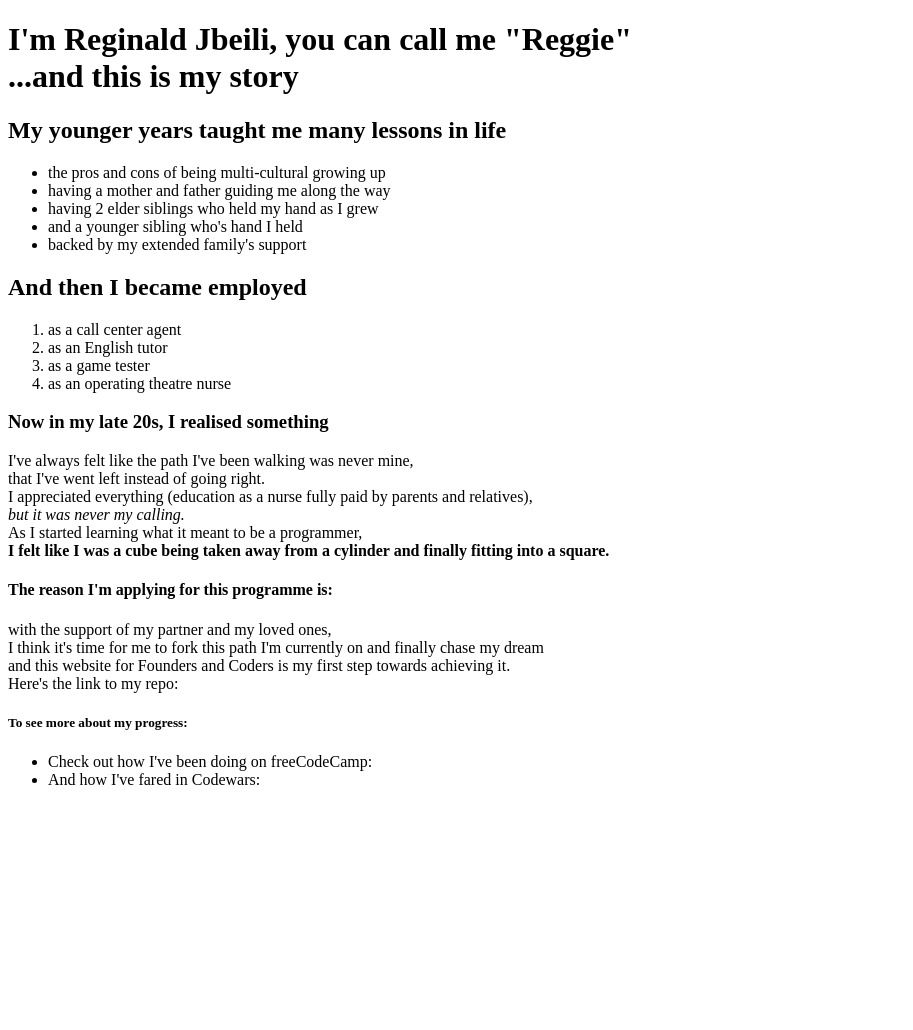
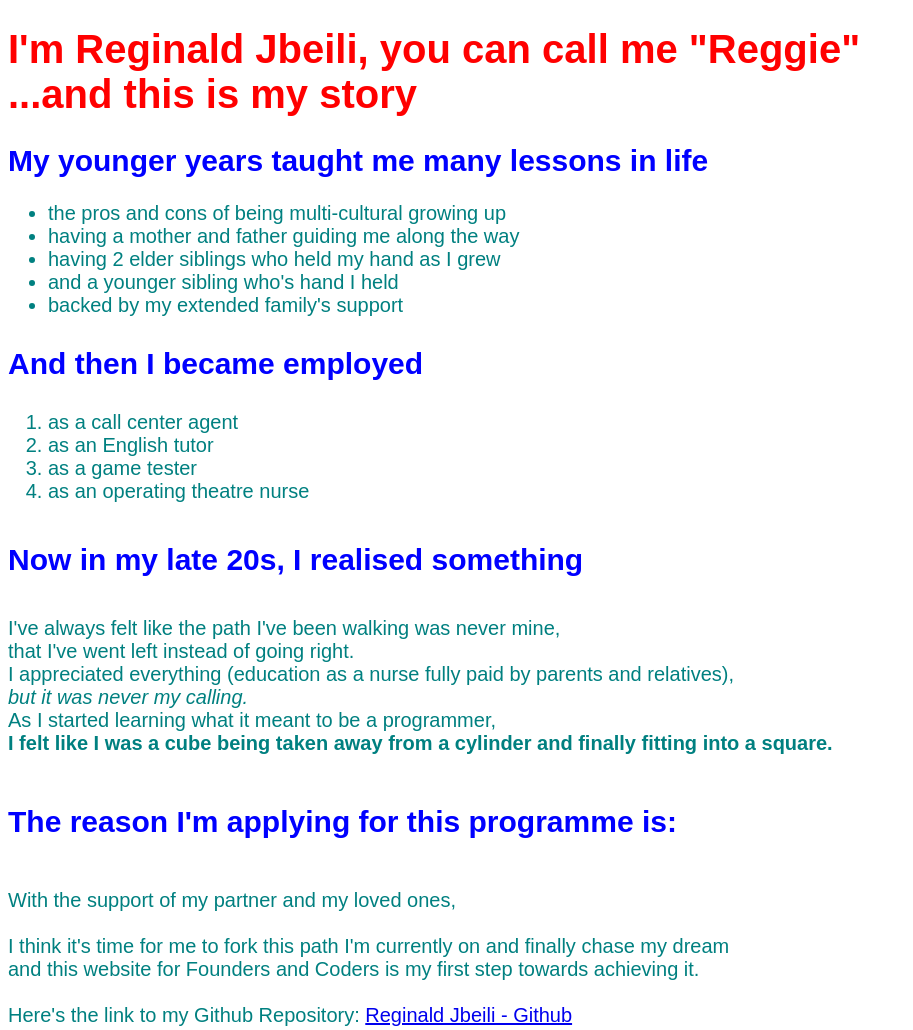
Before and after one commit to ReginaldJbeili/Reginald-Jbeili-Webpage, a plain HTML site: page index.html in a window 1280 px wide. Shown: the top 1030 px of the page, without its empty margins (0-913 px from the left). Before the commit the page ends 805 px from the top, so only its background shows below. Drawn offline with Linux system fonts and the light colour scheme.

Commit message:
added URLs and basic internal CSS styles
Modifying styles and message to convey best message of my webpage

```diff
--- a/index.html
+++ b/index.html
@@ -2,42 +2,61 @@
 <html>
   <head>
     <title>My Story</title>
+    <style>
+    .title {
+      color: red;
+      font-size:40px;
+      font-family: sans-serif;
+    }
+    .secondary-text {
+      color: blue;
+      font-size: 30px;
+      font-family: sans-serif;
+    }
+    .normal-text {
+        color: teal;
+        font-size: 20px;
+        font-family: sans-serif;
+    }
+    </style>
   </head>
   <body>
-    <h1>I'm Reginald Jbeili, you can call me "Reggie"
+    <h1 class="title" >I'm Reginald Jbeili, you can call me "Reggie"
       <br>...and this is my story</h1>
-    <h2>My younger years taught me many lessons in life</h2>
-    <ul>
+    <h2 class="secondary-text">My younger years taught me many lessons in life</h2>
+    <ul class="normal-text">
       <li>the pros and cons of being multi-cultural growing up</li>
       <li>having a mother and father guiding me along the way</li>
       <li>having 2 elder siblings who held my hand as I grew</li>
       <li>and a younger sibling who's hand I held</li>
       <li>backed by my extended family's support</li>
     </ul>
-    <h2>And then I became employed</h2>
-      <ol>
+    <h3 class="secondary-text">And then I became employed</h3>
+      <ol class="normal-text">
         <li>as a call center agent</li>
         <li>as an English tutor</li>
         <li>as a game tester</li>
         <li>as an operating theatre nurse</li>
       </ol>
 
-    <h3>Now in my late 20s, I realised something</h3>
-      <p>I've always felt like the path I've been walking was never mine,
+    <h4 class="secondary-text">Now in my late 20s, I realised something</h4>
+      <p class="normal-text">I've always felt like the path I've been walking was never mine,
       <br>that I've went left instead of going right.
       <br>I appreciated everything (education as a nurse fully paid by parents and relatives),
       <br><em>but it was never my calling.</em>
       <br>As I started learning what it meant to be a programmer,
       <br><strong>I felt like I was a cube being taken away from a cylinder and finally fitting into a square.</strong></p>
-    <h4>The reason I'm applying for this programme is:</h4>
-      <p>with the support of my partner and my loved ones,
-    </br>I think it's time for me to fork this path I'm currently on and finally chase my dream
-  </br> and this website for Founders and Coders is my first step towards achieving it.
-</br>Here's the link to my repo:</p>
-    <h5>To see more about my progress:</h5>
-    <ul>
-      <li>Check out how I've been doing on freeCodeCamp:</li>
-      <li>And how I've fared in Codewars:</li>
+    <h5 class="secondary-text">The reason I'm applying for this programme is:</h5>
+      <p class="normal-text">With the support of my partner and my loved ones,
+      <br>
+      <br>I think it's time for me to fork this path I'm currently on and finally chase my dream
+      <br> and this website for Founders and Coders is my first step towards achieving it.
+      <br>
+      <br>Here's the link to my Github Repository: <a href="https://github.com/ReginaldJbeili/Reginald-Jbeili-Webpage">Reginald Jbeili - Github </a></p>
+    <h6 class="secondary-text">To see more about my progress:</h6>
+    <ul class="normal-text">
+      <li>Check out how I've been doing with HTML,CSS, and Javascript on freeCodeCamp:<a href="https://www.freecodecamp.org/reginaldjbeili">Reginald Jbeili - freeCodeCamp </a> </li>
+      <li>And how I've fared with Javascript in Codewars:<a href="https://www.codewars.com/users/reginaldjbeili">Reginald Jbeili - Codewars </a> </li>
     </ul>
   </body>
 </html>
```
